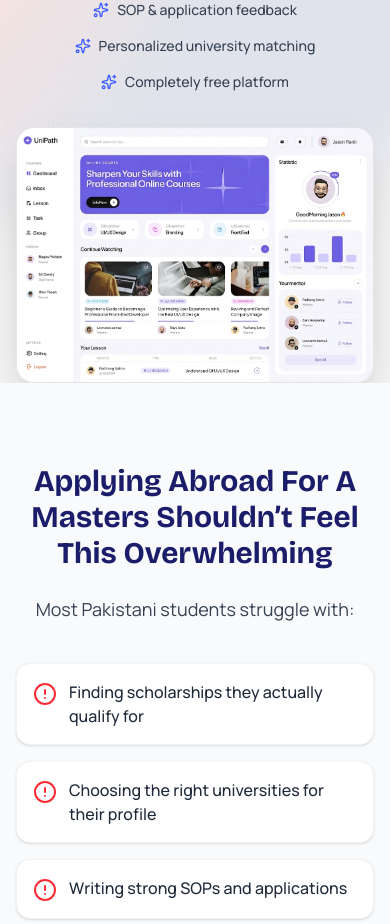
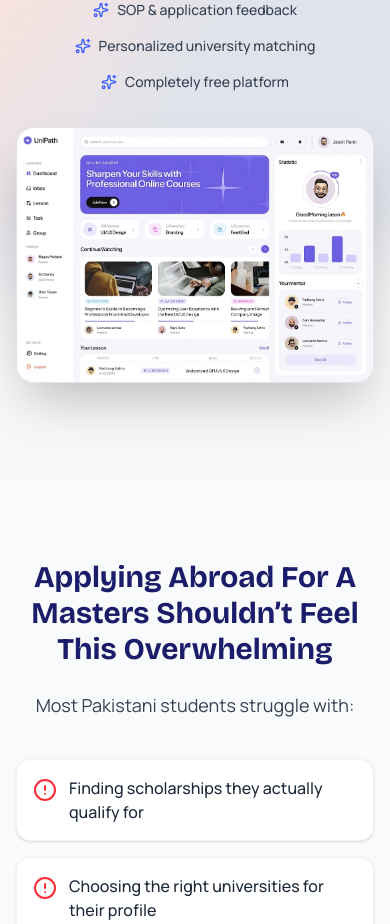
Before and after one commit to afridiashir/unipath-landing-page, a Next.js app: page / in a window 390 px wide. Shown: the part 813-1737 px from the top of the page. Built offline with nearby package versions, Linux system fonts and the light colour scheme.

Commit message:
added: sitemap

```diff
--- /dev/null
+++ b/app/sitemap.ts
@@ -0,0 +1,14 @@
+import type { MetadataRoute } from "next";
+
+const BASE_URL = process.env.NEXT_PUBLIC_SITE_URL || "https://yourdomain.com";
+
+export default function sitemap(): MetadataRoute.Sitemap {
+  return [
+    {
+      url: BASE_URL,
+      lastModified: new Date(),
+      changeFrequency: "monthly",
+      priority: 1,
+    },
+  ];
+}
--- a/components/Hero.tsx
+++ b/components/Hero.tsx
@@ -51,7 +51,7 @@ const Hero = () => {
       </div>
 
       {/* Dashboard Image */}
-      <div className="flex mt-24 items-center justify-center  px-4 md:px-20 xl:px-40">
+      <div className="flex mt-24 mb-24 items-center justify-center  px-4 md:px-20 xl:px-40">
         <div className="border rounded-2xl overflow-hidden shadow-2xl max-w-[1000px]">
           <img
             src="/dashboard.png"
```
